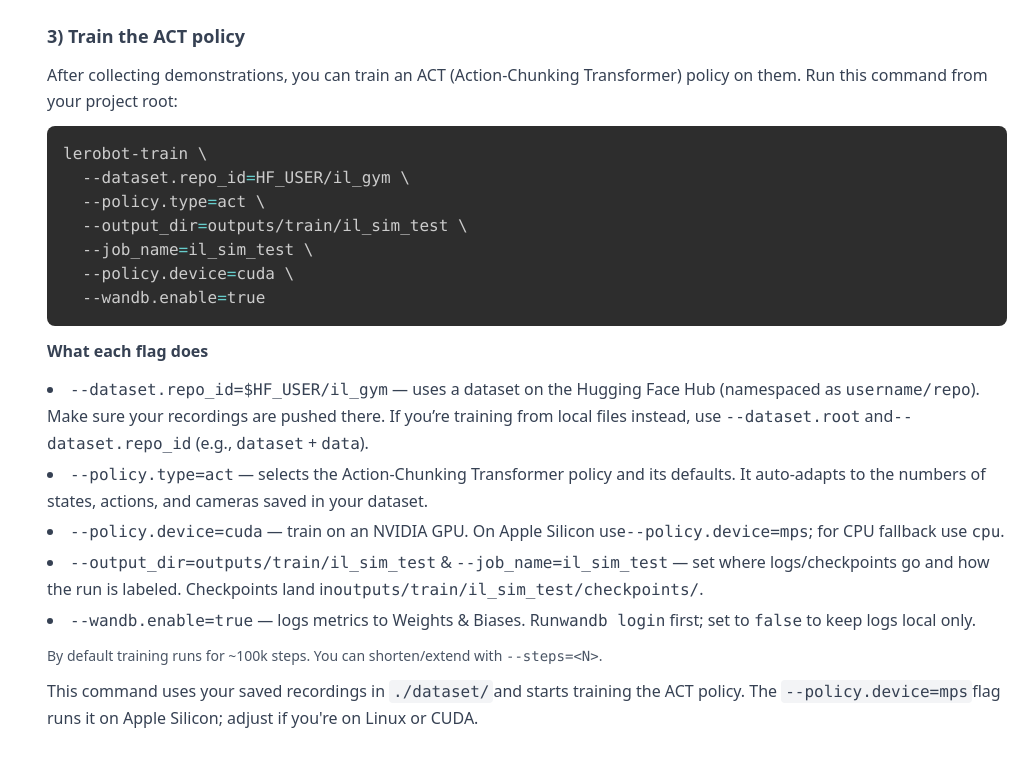
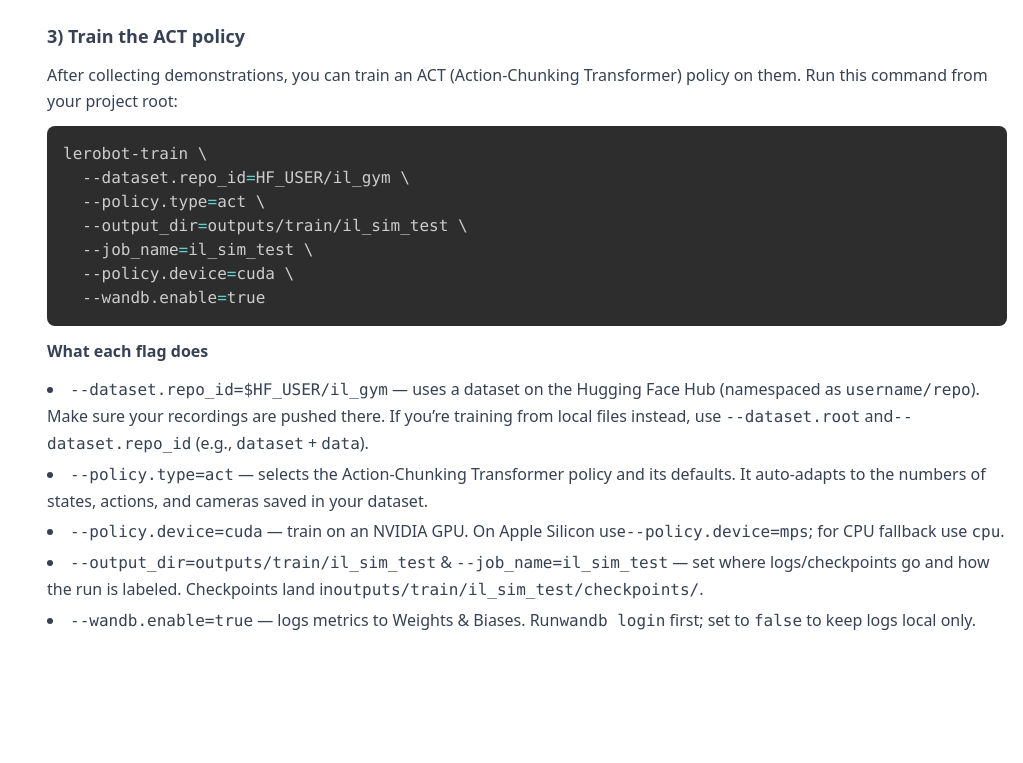
Before and after one commit to WilliamGiammona/learning-ai, a Next.js app: page /robotics in a window 1280 px wide. Shown: the part 9224-9987 px from the top of the page, without its empty margins (257-1280 px from the left). After the commit the page ends 9890 px from the top, so only its background shows below. Built offline with nearby package versions, Linux system fonts and the light colour scheme.

Commit message:
got rid of dublicate explanation

```diff
--- a/app/robotics/page.tsx
+++ b/app/robotics/page.tsx
@@ -1028,24 +1028,6 @@ python -m lerobot.scripts.rl.gym_manipulator --config_path path/to/env_config_gy
                     keep logs local only.
                   </li>
                 </ul>
-
-                <p className="text-sm text-gray-600 mt-3">
-                  By default training runs for ~100k steps. You can
-                  shorten/extend with <code>--steps=&lt;N&gt;</code>.
-                </p>
-
-                <p className="text-gray-700">
-                  This command uses your saved recordings in
-                  <code className="ml-1 px-1 py-0.5 rounded bg-gray-100">
-                    ./dataset/
-                  </code>
-                  and starts training the ACT policy. The
-                  <code className="ml-1 px-1 py-0.5 rounded bg-gray-100">
-                    --policy.device=mps
-                  </code>
-                  flag runs it on Apple Silicon; adjust if you&apos;re on Linux
-                  or CUDA.
-                </p>
               </div>
             </section>
           </div>
```
